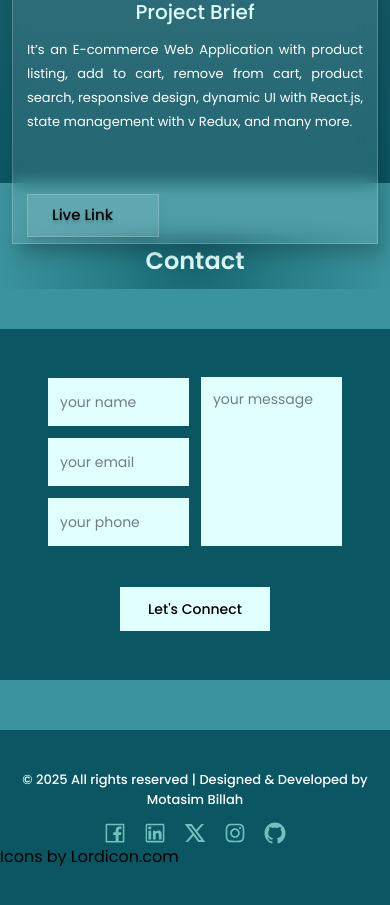
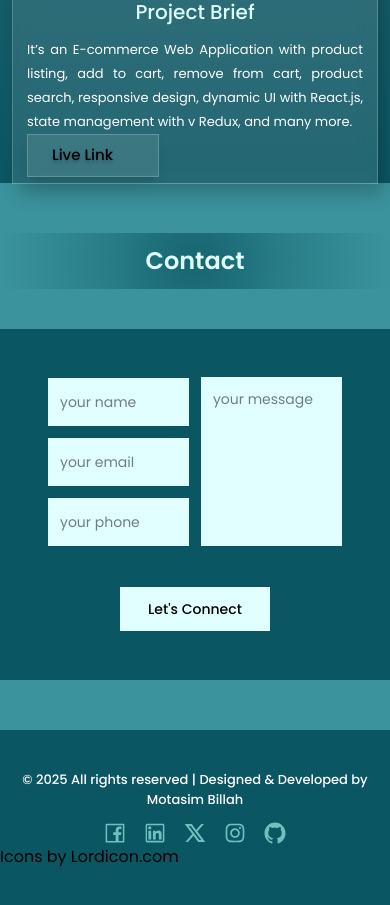
Before and after one commit to motasimdev/my_portfolio, a React (Vite) app: page / in a window 390 px wide. Shown: the part 2900-3805 px from the top of the page. Built offline with nearby package versions, Linux system fonts and the light colour scheme; some icons are missing.

Commit message:
icon add

```diff
--- a/src/components/layouts/Portfolioo.jsx
+++ b/src/components/layouts/Portfolioo.jsx
@@ -23,24 +23,24 @@ const Portfolioo = () => {
               <div className="px-3 lg:px-0">
                 {/* =========project 1======== */}
                 <div className="p-1.5 md:p-2 border border-white/20 bg-white/10 backdrop-blur-sm md:flex justify-between shadow-[6px_11px_17px_0px_rgba(0,0,0,0.2)]">
-                  <div className="md:w-[50%] overflow-hidden">
+                  <div className="md:w-[44%] lg:w-[50%] overflow-hidden">
                     <img
                       src="https://res.cloudinary.com/dxihqxcjs/image/upload/f_auto,q_auto/f_auto,q_auto/v1768544464/gotrip_spaofy.jpg"
                       alt="project"
                       className="h-50 md:h-62.5 lg:h-100 w-full"
                     />
                   </div>
-                  <div className="md:w-[45%] px-2 lg:px-0">
+                  <div className="md:w-[53%] lg:w-[45%] px-2 lg:px-0">
                     <h4 className="text-xl md:text-2xl lg:text-3xl font-medium md:font-semibold text-[#E0FFFE] text-center md:text-left py-3 lg:py-5">
                       Project Brief
                     </h4>
-                    <p className="lg:pr-14 text-white text-[13px] lg:text-base text-justify leading-6 lg:leading-8">
+                    <p className="md:pr-14 text-white text-[13px] lg:text-base text-justify leading-6 lg:leading-8">
                       It’s an E-commerce Web Application with product listing,
                       add to cart, remove from cart, product search, responsive
                       design, dynamic UI with React.js, state management with v
                       Redux, and many more.
                     </p>
-                    <Flex className={"gap-x-5 mt-15"}>
+                    <Flex className={"gap-x-5 md:mt-9 lg:mt-15"}>
                       <div className="">
                         <LinkIcon text={"Live Link"} size={25}/>
                       </div>
```
Also changed, not shown: src/components/LinkIcon.jsx (line endings or trailing spaces).
